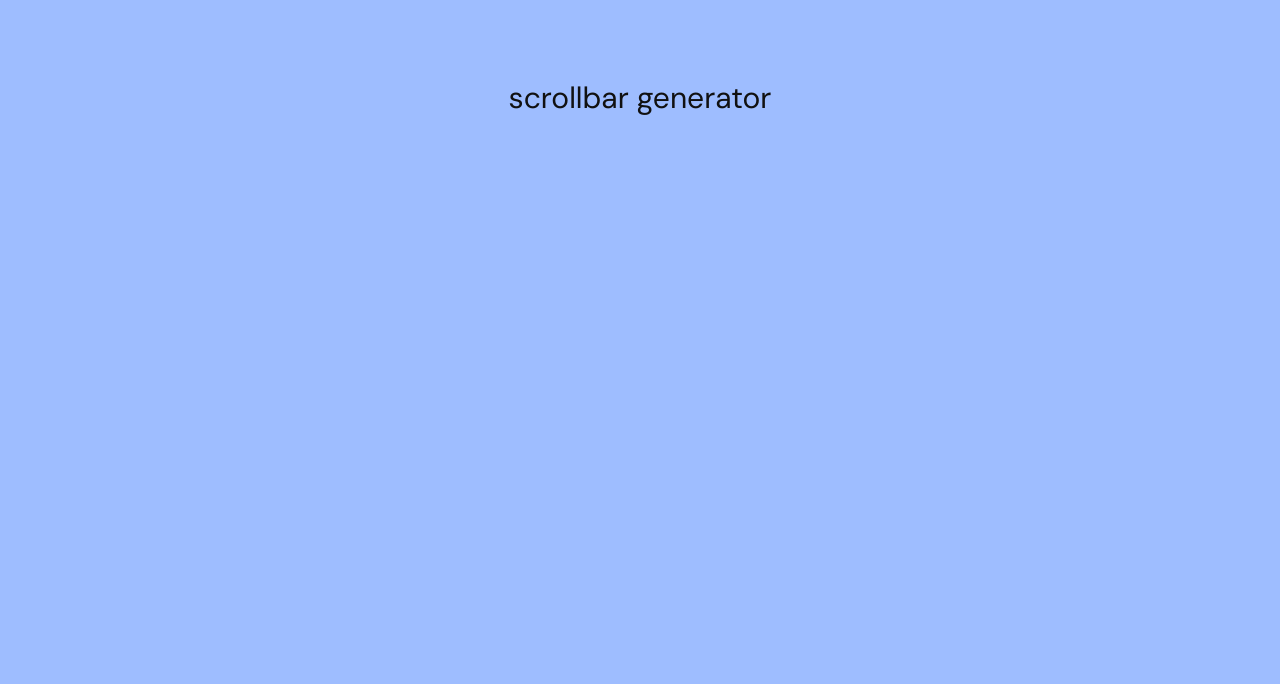
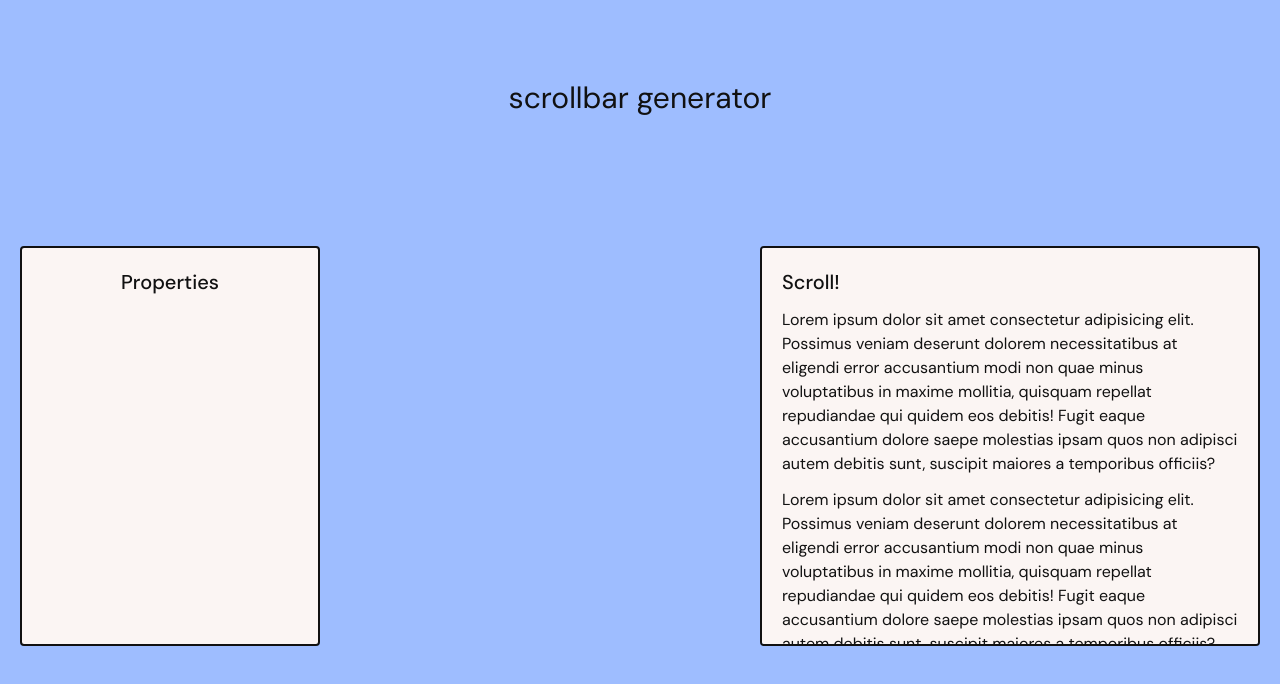
Before and after one commit to ekmas/scrollbar-generator, a React (Vite) app: page / in a window 1280 px wide. Shown: the top 684 px of the page. Built offline with nearby package versions, Linux system fonts and the light colour scheme.

Commit message:
added Properties and Window components

```diff
--- a/src/components/Main.jsx
+++ b/src/components/Main.jsx
@@ -1,9 +1,12 @@
 import React from 'react'
+import Properties from './Properties'
+import Window from './Window'
 
 export default function Main() {
   return (
-    <main className='max-w-7xl xl:full mx-auto'>
-
+    <main className='max-w-7xl xl:full px-5 flex justify-between mt-[50px] mx-auto'>
+        <Properties />
+        <Window />
     </main>
   )
 }
--- /dev/null
+++ b/src/components/Properties.jsx
@@ -0,0 +1,9 @@
+import React from 'react'
+
+export default function Properties() {
+  return (
+    <div className='bg-white w-[300px] p-5 rounded border-2 border-black'>
+        <p className='text-center text-xl font-medium'>Properties</p>
+    </div>
+  )
+}
--- /dev/null
+++ b/src/components/Window.jsx
@@ -0,0 +1,13 @@
+import React from 'react'
+
+export default function Window() {
+  return (
+    <div className='bg-white p-5 rounded h-[400px] overflow-y-scroll w-[500px] border-2 border-black'>
+        <h2 className='font-medium text-xl'>Scroll!</h2>
+
+        <p className='mt-3'>Lorem ipsum dolor sit amet consectetur adipisicing elit. Possimus veniam deserunt dolorem necessitatibus at eligendi error accusantium modi non quae minus voluptatibus in maxime mollitia, quisquam repellat repudiandae qui quidem eos debitis! Fugit eaque accusantium dolore saepe molestias ipsam quos non adipisci autem debitis sunt, suscipit maiores a temporibus officiis?</p>
+        <p className='mt-3'>Lorem ipsum dolor sit amet consectetur adipisicing elit. Possimus veniam deserunt dolorem necessitatibus at eligendi error accusantium modi non quae minus voluptatibus in maxime mollitia, quisquam repellat repudiandae qui quidem eos debitis! Fugit eaque accusantium dolore saepe molestias ipsam quos non adipisci autem debitis sunt, suscipit maiores a temporibus officiis?</p>
+        <p className='mt-3'>Lorem ipsum dolor sit amet consectetur adipisicing elit. Possimus veniam deserunt dolorem necessitatibus at eligendi error accusantium modi non quae minus voluptatibus in maxime mollitia, quisquam repellat repudiandae qui quidem eos debitis! Fugit eaque accusantium dolore saepe molestias ipsam quos non adipisci autem debitis sunt, suscipit maiores a temporibus officiis?</p>
+    </div>
+  )
+}
```
